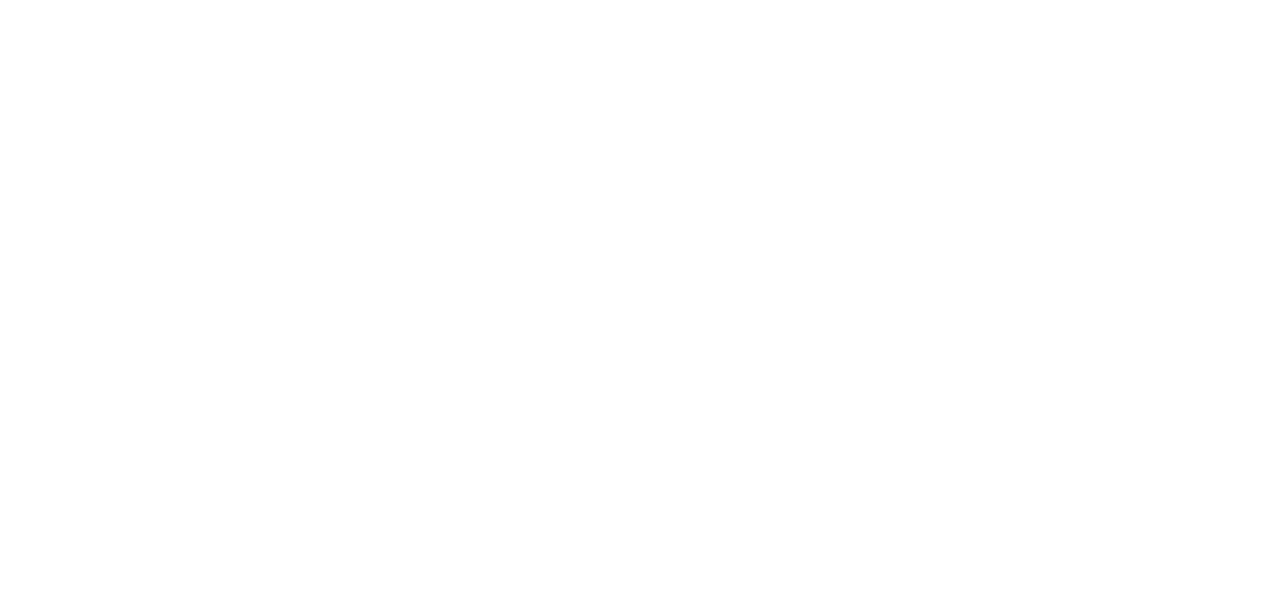
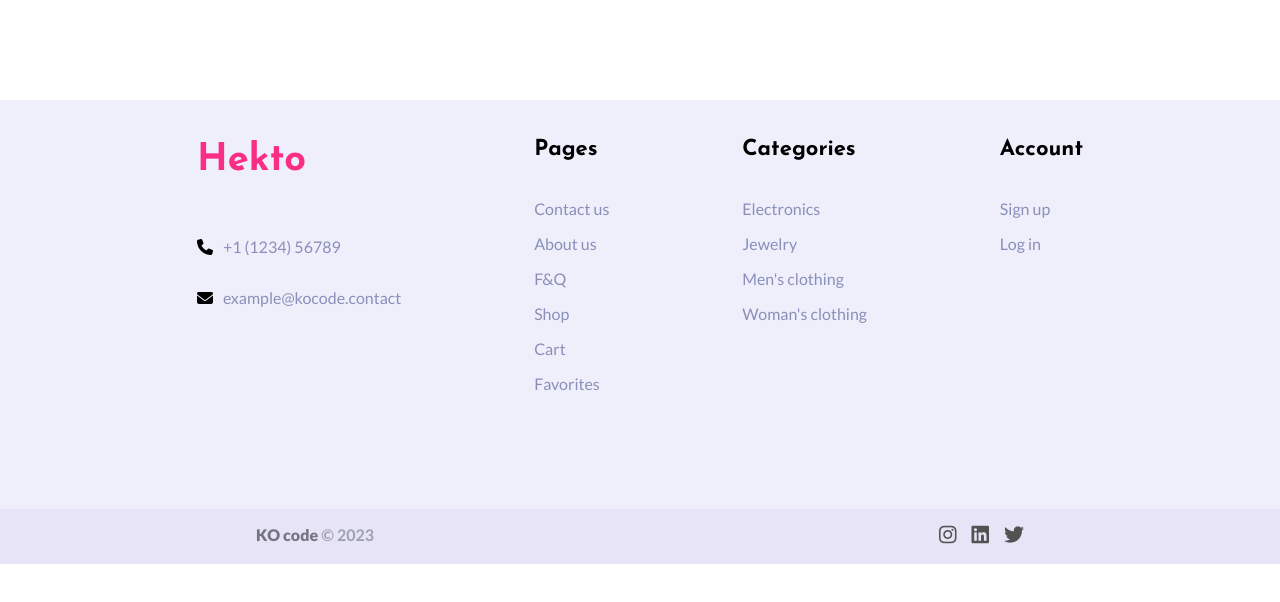
Before and after one commit to k-amhaz/E-commerce-collaboration, a React (Vite) app in the folder e-commerce/: page / in a window 1280 px wide. Shown: the top 602 px of the page. Built offline with nearby package versions, Linux system fonts and the light colour scheme.

Commit message:
Footer added

```diff
--- a/e-commerce/index.html
+++ b/e-commerce/index.html
@@ -4,6 +4,7 @@
     <meta charset="UTF-8" />
     <meta name="viewport" content="width=device-width, initial-scale=1.0" />
     <title>Hekto</title>
+    <link rel="stylesheet" href="./src/css/normalize.css" />
     <link rel="preconnect" href="https://fonts.googleapis.com" />
     <link rel="preconnect" href="https://fonts.gstatic.com" crossorigin />
     <link
@@ -17,7 +18,6 @@
       crossorigin="anonymous"
       referrerpolicy="no-referrer"
     />
-    <link rel="stylesheet" href="../e-commerce/src/css/normalize.css" />
   </head>
   <body>
     <div id="root"></div>
--- a/e-commerce/src/App.jsx
+++ b/e-commerce/src/App.jsx
@@ -3,7 +3,11 @@
 import Footer from "./components/Footer";
 
 function App() {
-  return <div className="App"></div>;
+  return (
+    <div className="App">
+      <Footer />
+    </div>
+  );
 }
 
 export default App;
--- a/e-commerce/src/components/Footer.jsx
+++ b/e-commerce/src/components/Footer.jsx
@@ -1,5 +1,59 @@
 import React from "react";
+import { Container } from "@mui/material";
+import "../css/Footer.css";
 
 export default function Footer() {
-  return <div>Footer</div>;
+  return (
+    <>
+      <div className="footer">
+        <Container className="footer-links">
+          <div className="footer-info">
+            <h3 className="footer-title">Hekto</h3>
+            <div className="footer-phone-number footer-contact">
+              <i className="fa-solid fa-phone"></i>
+              <p>+1 (1234) 56789</p>
+            </div>
+            <div className="footer-email footer-contact">
+              <i className="fa-solid fa-envelope"></i>
+              <p>example@kocode.contact</p>
+            </div>
+          </div>
+          <div className="footer-pages">
+            <h5>Pages</h5>
+            <p>Contact us</p>
+            <p>About us</p>
+            <p>F&Q</p>
+            <p>Shop</p>
+            <p>Cart</p>
+            <p>Favorites</p>
+          </div>
+          <div className="footer-categories">
+            <h5>Categories</h5>
+            <p>Electronics</p>
+            <p>Jewelry</p>
+            <p>Men's clothing</p>
+            <p>Woman's clothing</p>
+          </div>
+
+          <div className="footer-account">
+            <h5>Account</h5>
+            <p>Sign up</p>
+            <p>Log in</p>
+          </div>
+        </Container>
+        <footer>
+          <div className="footer-bottom-container">
+            <p>
+              <span>KO code</span> © 2023
+            </p>
+            <div className="footer-icons">
+              <i className="fa-brands fa-instagram"></i>
+              <i className="fa-brands fa-linkedin"></i>
+              <i className="fa-brands fa-twitter"></i>
+            </div>
+          </div>
+        </footer>
+      </div>
+    </>
+  );
 }
--- a/e-commerce/src/css/Footer.css
+++ b/e-commerce/src/css/Footer.css
@@ -1 +1,78 @@
-/*# sourceMappingURL=Footer.css.map */
+body {
+  min-height: 100vh;
+}
+body .footer {
+  width: 100%;
+  display: flex;
+  flex-direction: column;
+  background-color: #eeeffb;
+  margin-top: 100px;
+}
+body .footer .footer-links {
+  display: flex;
+  align-items: flex-start;
+  justify-content: space-evenly;
+  padding-bottom: 100px;
+}
+body .footer .footer-links h5 {
+  font-family: "Josefin Sans";
+  font-size: 22px;
+  line-height: 26px;
+  color: #000000;
+}
+body .footer .footer-links p {
+  font-family: "Lato";
+  font-style: normal;
+  font-weight: 400;
+  font-size: 16px;
+  line-height: 19px;
+  color: #8a8fb9;
+}
+body .footer .footer-links .footer-info {
+  display: flex;
+  flex-direction: column;
+}
+body .footer .footer-links .footer-info .footer-title {
+  font-family: "Josefin Sans";
+  font-size: 38px;
+  line-height: 45px;
+  color: #fb2e86;
+}
+body .footer .footer-links .footer-info .footer-contact {
+  display: flex;
+  align-items: center;
+  gap: 10px;
+}
+body .footer footer {
+  width: 100%;
+  height: 55px;
+  background-color: #e7e4f8;
+}
+body .footer footer .footer-bottom-container {
+  display: flex;
+  justify-content: space-between;
+  align-items: center;
+  padding: 0 20%;
+}
+body .footer footer .footer-bottom-container p {
+  font-family: "Lato";
+  font-style: normal;
+  font-weight: 600;
+  font-size: 16px;
+  line-height: 19px;
+  color: #9da0ae;
+}
+body .footer footer .footer-bottom-container p span {
+  font-weight: 800;
+  color: #737580;
+}
+body .footer footer .footer-bottom-container .footer-icons {
+  display: flex;
+  justify-content: space-around;
+  align-items: center;
+  gap: 15px;
+}
+body .footer footer .footer-bottom-container .footer-icons i {
+  font-size: 20px;
+  color: #525252;
+}/*# sourceMappingURL=Footer.css.map */
--- a/e-commerce/src/css/Footer.scss
+++ b/e-commerce/src/css/Footer.scss
@@ -0,0 +1,80 @@
+body {
+  min-height: 100vh;
+
+  .footer {
+    width: 100%;
+    display: flex;
+    flex-direction: column;
+    background-color: #eeeffb;
+    margin-top: 100px;
+
+    .footer-links {
+      display: flex;
+      align-items: flex-start;
+      justify-content: space-evenly;
+      padding-bottom: 100px;
+      h5 {
+        font-family: "Josefin Sans";
+        font-size: 22px;
+        line-height: 26px;
+        color: #000000;
+      }
+      p {
+        font-family: "Lato";
+        font-style: normal;
+        font-weight: 400;
+        font-size: 16px;
+        line-height: 19px;
+        color: #8a8fb9;
+      }
+      .footer-info {
+        display: flex;
+        flex-direction: column;
+        .footer-title {
+          font-family: "Josefin Sans";
+          font-size: 38px;
+          line-height: 45px;
+          color: #fb2e86;
+        }
+        .footer-contact {
+          display: flex;
+          align-items: center;
+          gap: 10px;
+        }
+      }
+    }
+    footer {
+      width: 100%;
+      height: 55px;
+      background-color: #e7e4f8;
+      .footer-bottom-container {
+        display: flex;
+        justify-content: space-between;
+        align-items: center;
+        padding: 0 20%;
+        p {
+          font-family: "Lato";
+          font-style: normal;
+          font-weight: 600;
+          font-size: 16px;
+          line-height: 19px;
+          color: #9da0ae;
+          span {
+            font-weight: 800;
+            color: #737580;
+          }
+        }
+        .footer-icons {
+          display: flex;
+          justify-content: space-around;
+          align-items: center;
+          gap: 15px;
+          i {
+            font-size: 20px;
+            color: #525252;
+          }
+        }
+      }
+    }
+  }
+}
```
Also changed, not shown: 1 other file (tests, documents, lock files or other folders).
